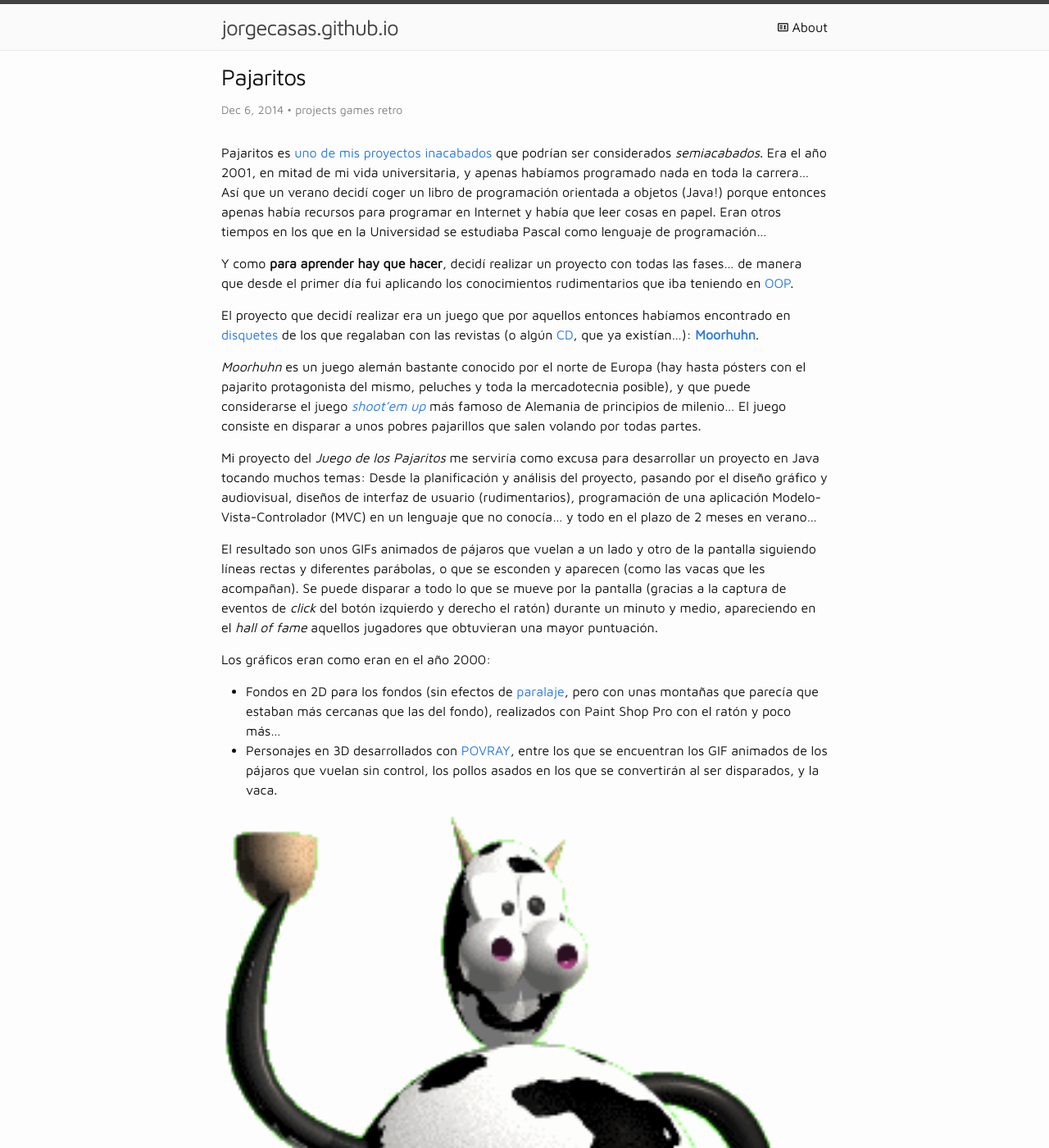
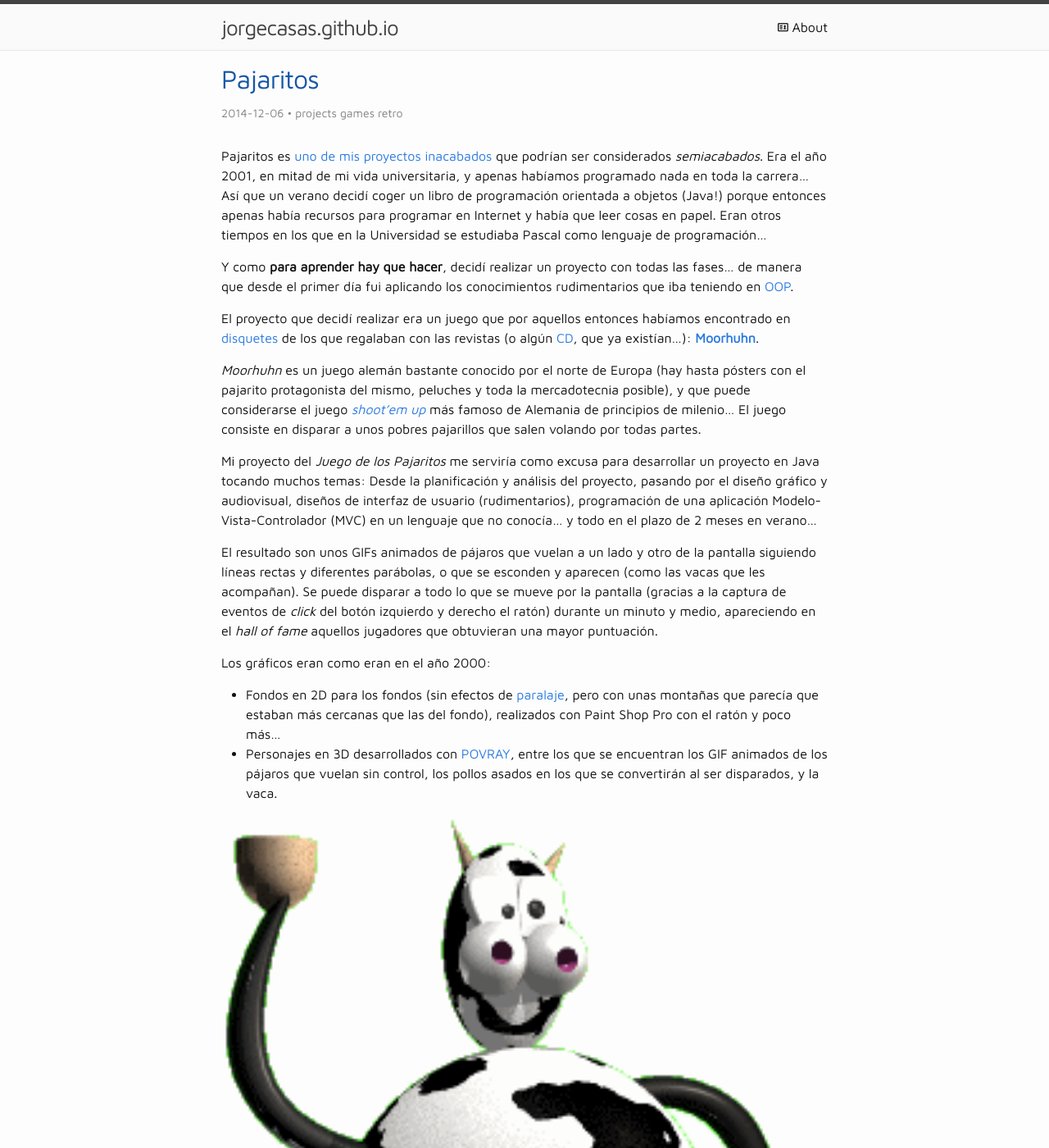
Before and after one commit to jorgecasas/jorgecasas.github.io, a Jekyll site: the page built from _posts/2014-12-05-pajaritos.markdown, in a window 1280 px wide and 1400 px high. Shown: the whole window at 82% size. Built offline with Jekyll 4.4.1, drawn with Linux system fonts in a browser that asks for light colours; comment, search, counter and statistics services are not loaded.

Commit message:
Actualizacion layout + CSS

```diff
--- a/_config.yml
+++ b/_config.yml
@@ -35,7 +35,7 @@ unpublished: false
 
 
 # Outputting
-paginate: 5
+paginate: 3
 paginate_path: "/archives/page/:num"
 permalink: /:year/:month/:day/:title
 share: true
--- a/_includes/disqus.html
+++ b/_includes/disqus.html
@@ -1,5 +1,5 @@
 {% if site.disqus.id %}
-<div id="disqus_thread"></div>
+<div id="disqus_thread" name="disqus_thread"></div>
     <script type="text/javascript">
         /* * * CONFIGURATION VARIABLES: EDIT BEFORE PASTING INTO YOUR WEBPAGE * * */
         var disqus_shortname = '{{ site.disqus.id }}';
--- a/_layouts/post.html
+++ b/_layouts/post.html
@@ -4,8 +4,8 @@ layout: default
 <div class="post">
 
   <header class="post-header">
-    <h1 class="post-title">{{ page.title }}</h1>
-    <p class="post-meta">{{ page.date | date: "%b %-d, %Y" }}{% if page.author %} • {{ page.author }}{% endif %}{% if page.meta %} • {{ page.meta }}{% endif %}{% if page.tags %} • {% for tag in page.tags %}<span class="label label-info"> {{ tag }} </span> {% endfor %}{% endif %}</p>
+    <h1 class="post-title"><a class="post-link" href="{{ post.url | prepend: site.baseurl }}">{{ page.title }}</a></h1>
+    <p class="post-meta">{{ page.date | date: "%Y-%m-%d" }}{% if page.author %} • {{ page.author }}{% endif %}{% if page.meta %} • {{ page.meta }}{% endif %}{% if page.tags %} • {% for tag in page.tags %}<span class="label label-info"> {{ tag }} </span> {% endfor %}{% endif %}</p>
   </header>
 
   <article class="post-content">
--- a/_sass/_base.scss
+++ b/_sass/_base.scss
@@ -34,8 +34,6 @@ ul, ol, dl, figure,
 %vertical-rhythm {
     margin-bottom: $spacing-unit / 2;
 }
-
-
 
 /**
  * Images
--- a/_sass/_layout.scss
+++ b/_sass/_layout.scss
@@ -183,7 +183,8 @@
 
 .post-link {
     display: block;
-    font-size: 24px;
+    font-size: 32px;
+    font-weight: 500;
 }
 
 
--- a/index.html
+++ b/index.html
@@ -8,7 +8,7 @@ layout: default
     {% for post in paginator.posts %}
       <li>
         <h1><a class="post-link" href="{{ post.url | prepend: site.baseurl }}">{{ post.title }}</a></h1>
-        <div class="post-content"><span class="post-meta">{{ post.date | date: "%Y-%m-%d" }} >> </span>{{ post.excerpt | remove: '<p>' | remove: '</p>' }} </div>
+        <div class="post-content"><div class="post-meta">{{ post.date | date: "%Y-%m-%d" }} >> <a href="{{ post.url | prepend: site.baseurl }}#disqus_thread">Feedback && Comments!</a></div>{{ post.content }} </div>
 
       </li>
     {% endfor %}
```
